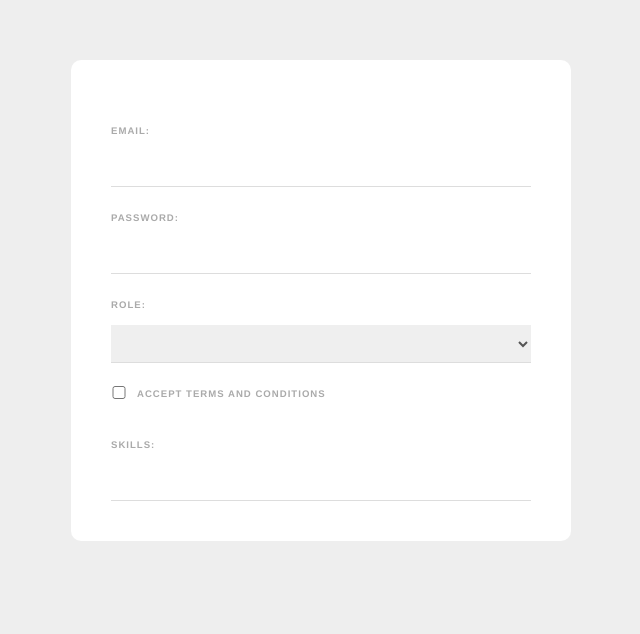
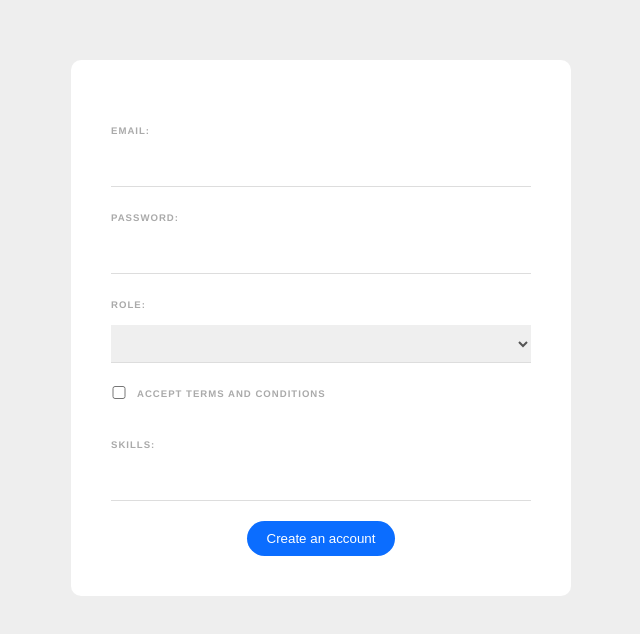
Before and after one commit to SamuelVera/vue-web-form, a Vue app: page / in a window 1280 px wide. Shown: the top 634 px of the page, without its empty margins (319-959 px from the left). Built offline with nearby package versions, Linux system fonts and the light colour scheme.

Commit message:
Submit form lesson

```diff
--- a/src/components/SignUpForm.component.vue
+++ b/src/components/SignUpForm.component.vue
@@ -1,5 +1,6 @@
 <template>
-  <form>
+  <!--Listen to the submit event of the form and use modifier prevent to prevent default behavior-->
+  <form @submit.prevent="onSubmit">
     <label>Email:</label>
     <!--v-model directive is used for 2-way databinding-->
     <!--v-model binds the given property of the data object to this input-->
@@ -7,6 +8,7 @@
 
     <label>Password:</label>
     <input type="password" required v-model="password" />
+    <p v-if="passwordError" class="error">{{ passwordError }}</p>
 
     <label>Role:</label>
     <!--v-model for a select-->
@@ -53,6 +55,11 @@
     >
       {{ skill }}
     </div>
+
+    <!--Submit button-->
+    <div class="submit">
+      <button type="submit">Create an account</button>
+    </div>
   </form>
 </template>
 
@@ -74,6 +81,9 @@ export default {
       skills: [],
       /**Temporal skill to add to the array */
       tempSkill: "",
+      //Errors
+      /**Password error */
+      passwordError: "",
     };
   },
   methods: {
@@ -94,6 +104,22 @@ export default {
     deleteSkill(idx) {
       //Filter the given index
       this.skills = this.skills.filter((_, i) => i !== idx);
+    },
+    /**Handle submit form */
+    onSubmit() {
+      //Validate password
+      this.passwordError =
+        this.password.length > 5
+          ? ""
+          : "Password must be at least 6 characters long";
+      if (!this.passwordError) {
+        //No error, do submit logic
+        console.log("Email:", this.email);
+        console.log("Password:", this.password);
+        console.log("Role:", this.role);
+        console.log("Skills:", this.skills);
+        console.log("Accepted terms:", this.terms);
+      }
     },
   },
 };
@@ -151,4 +177,27 @@ input[type="checkbox"] {
 .pill:hover {
   opacity: 0.7;
 }
+button {
+  background: #0b6dff;
+  border: 0;
+  padding: 10px 20px;
+  margin-top: 20px;
+  color: white;
+  border-radius: 20px;
+  cursor: pointer;
+  opacity: 1;
+  transition: 0.3s;
+}
+button:hover {
+  opacity: 0.7;
+}
+.submit {
+  text-align: center;
+}
+p.error {
+  color: #ff0062;
+  margin-top: 10px;
+  font-size: 0.8em;
+  font-weight: bold;
+}
 </style>
```
